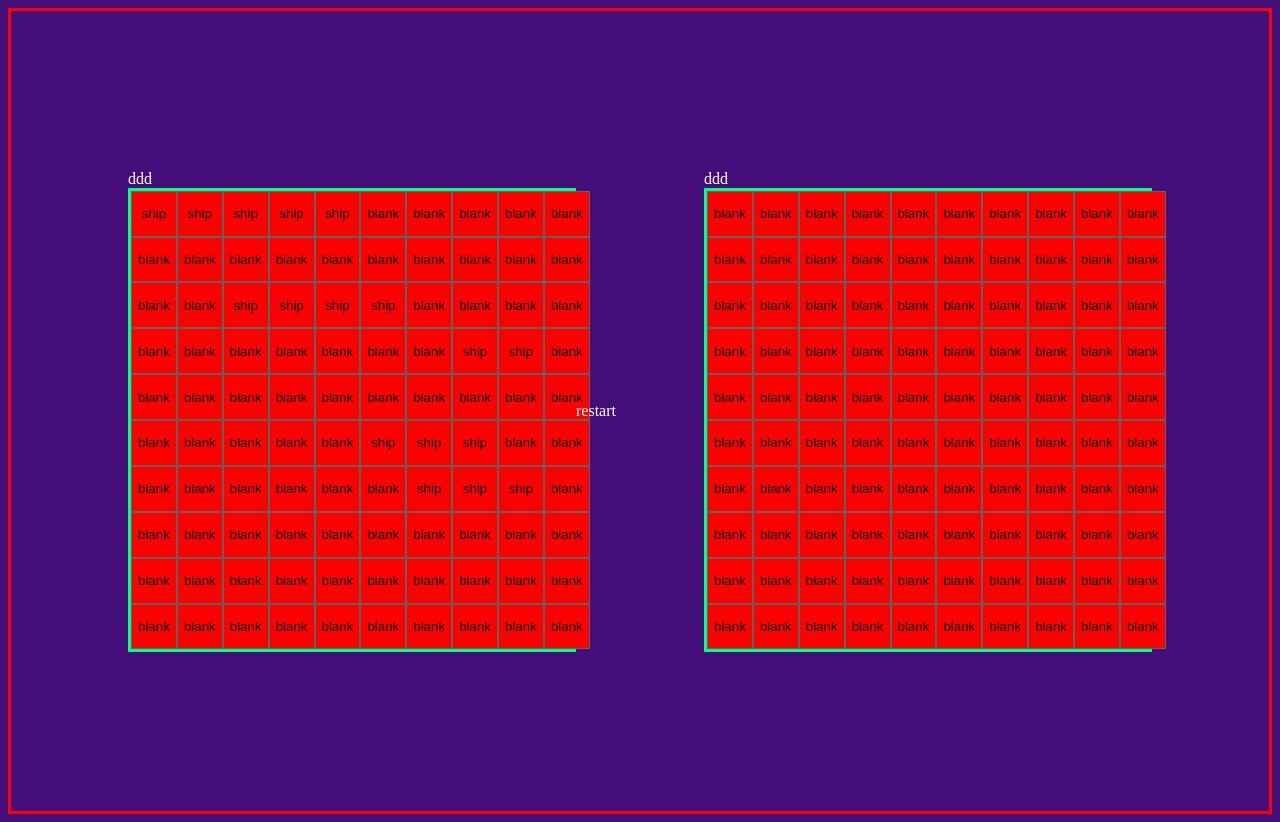
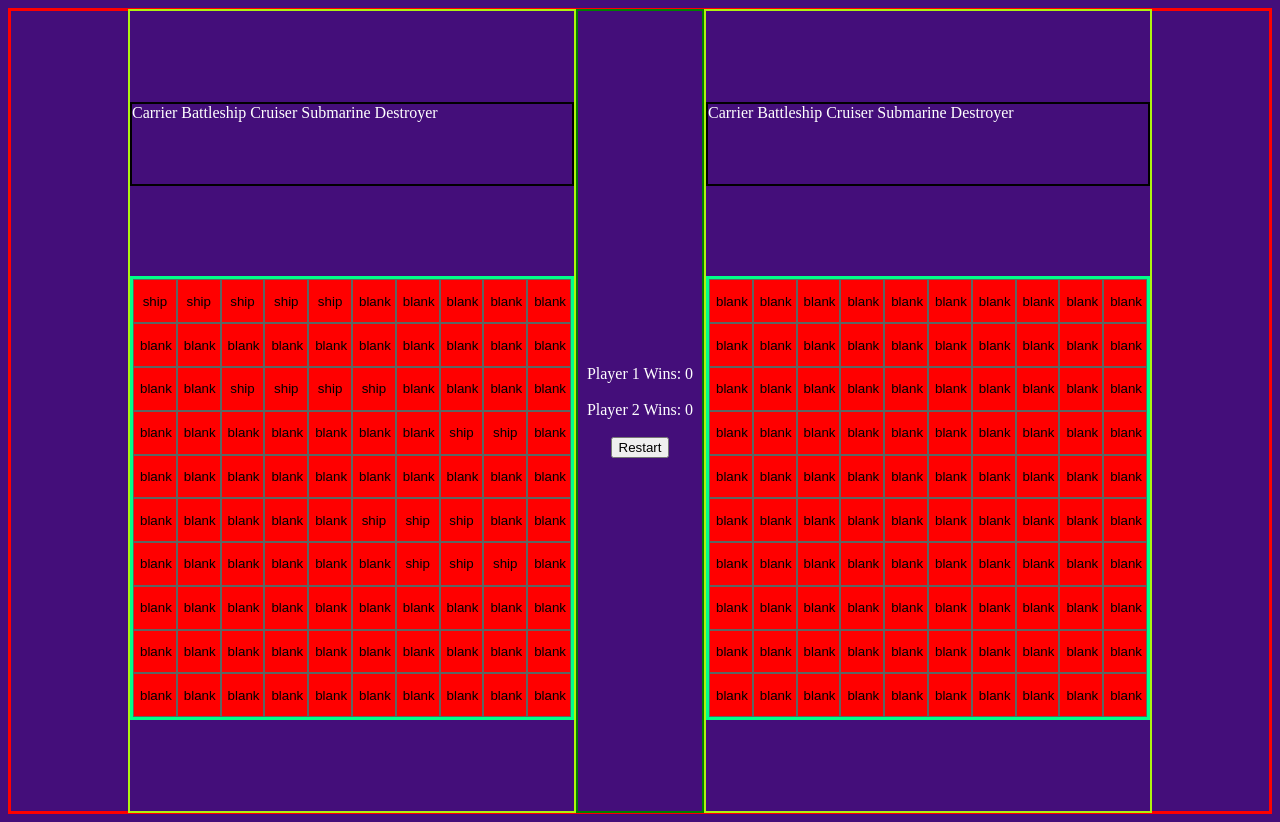
Before and after one commit to pojw/BattleShip, a website built with webpack: page src/index.html in a window 1280 px wide. Built offline with nearby package versions, Linux system fonts and the light colour scheme.

Commit message:
added the UI for ships and settings

```diff
--- a/src/index.html
+++ b/src/index.html
@@ -6,15 +6,15 @@
     <title>Document</title>
   </head>
   <body id="content">
-    <div id="playerSide">
-      <div id="playerShips">ddd</div>
+    <div id="player1Side">
+      <div id="player1Ships">ddd</div>
       <div id="player1" class="grid">dd</div>
     </div>
     <div id="settings">
       <div>restart</div>
     </div>
-    <div id="computerSide">
-      <div id="computerShips">ddd</div>
+    <div id="player2Side">
+      <div id="player2Ships">ddd</div>
       <div id="player2" class="grid">dd</div>
     </div>
   </body>
--- a/src/index.js
+++ b/src/index.js
@@ -5,13 +5,7 @@ import "./styles.css";
 
 class controller {
   constructor() {
-    this.content = document.getElementById("content");
-    this.player1 = new Player("Human");
-    this.player2 = new Player("Robot");
-    this.player1.turn = true;
-    this.GameBoard("player1");
-    this.GameBoard("player2");
-    this.placeShipsRandomly();
+    this.startGame();
   }
 
   GameBoard(currentPlayer) {
@@ -52,6 +46,37 @@ class controller {
       }
     }
   }
+  startGame() {
+    this.content = document.getElementById("content");
+    this.player1 = new Player("Player 1");
+    this.player2 = new Player("Player 2");
+    this.player1.turn = true;
+    this.GameBoard("player1");
+    this.GameBoard("player2");
+    this.placeShipsRandomly();
+    this.shipLocation("player1");
+    this.shipLocation("player2");
+    this.settings();
+  }
+  shipLocation(player) {
+    let area = document.getElementById(player + "Ships");
+    area.textContent = "";
+    for (let i of this[player].ships) {
+      area.textContent += " " + i.id;
+    }
+  }
+  settings() {
+    let area = document.getElementById("settings");
+    area.textContent = `${this.player1.player} Wins: ${this.player1.wins}
+   \n${this.player2.player} Wins: ${this.player2.wins}
+   \n `;
+    let button = document.createElement("button");
+    button.addEventListener("click", () => {
+      alert("hey");
+    });
+    button.textContent = "Restart";
+    area.appendChild(button);
+  }
   switchTurns() {
     if (this.player1.turn) {
       this.player1.turn = false;
@@ -72,6 +97,3 @@ class controller {
   }
 }
 let game = new controller();
-//next thing would be to add the logci, where player 1 and 2 take turns in goign,
-// if hit then go again, and after every move check if player.other board .sunked all
-//
--- a/src/player.js
+++ b/src/player.js
@@ -13,6 +13,7 @@ export class Player {
       new ship("Submarine", 3, "hori"),
       new ship("Destroyer", 2, "hori"),
     ];
+    this.wins = 0;
   }
 }
 
--- a/src/styles.css
+++ b/src/styles.css
@@ -8,12 +8,13 @@ body {
   color: white;
   justify-content: center;
   align-items: center;
+  white-space: pre-line;
 }
 
 .grid {
   display: grid;
-  grid-template-columns: repeat(10, 1fr);
-  grid-template-rows: repeat(10, 1fr);
+  grid-template-columns: repeat(10, 10%);
+  grid-template-rows: repeat(10, 10%);
   border: 3px rgb(0, 255, 136) solid;
   aspect-ratio: 1 / 1;
 }
@@ -33,3 +34,25 @@ body {
 .miss {
   background-color: yellow;
 }
+#player1Ships,
+#player2Ships {
+  border: 2px black solid;
+  height: 10vh;
+}
+
+#player1Side,
+#player2Side {
+  display: flex;
+  flex-direction: column;
+  justify-content: space-evenly;
+  border: 2px rgb(175, 243, 17) solid;
+  height: 100%;
+}
+#settings {
+  display: flex;
+  align-items: center;
+  flex-direction: column;
+  justify-content: center;
+  border: 2px green solid;
+  height: 100%;
+}
```
